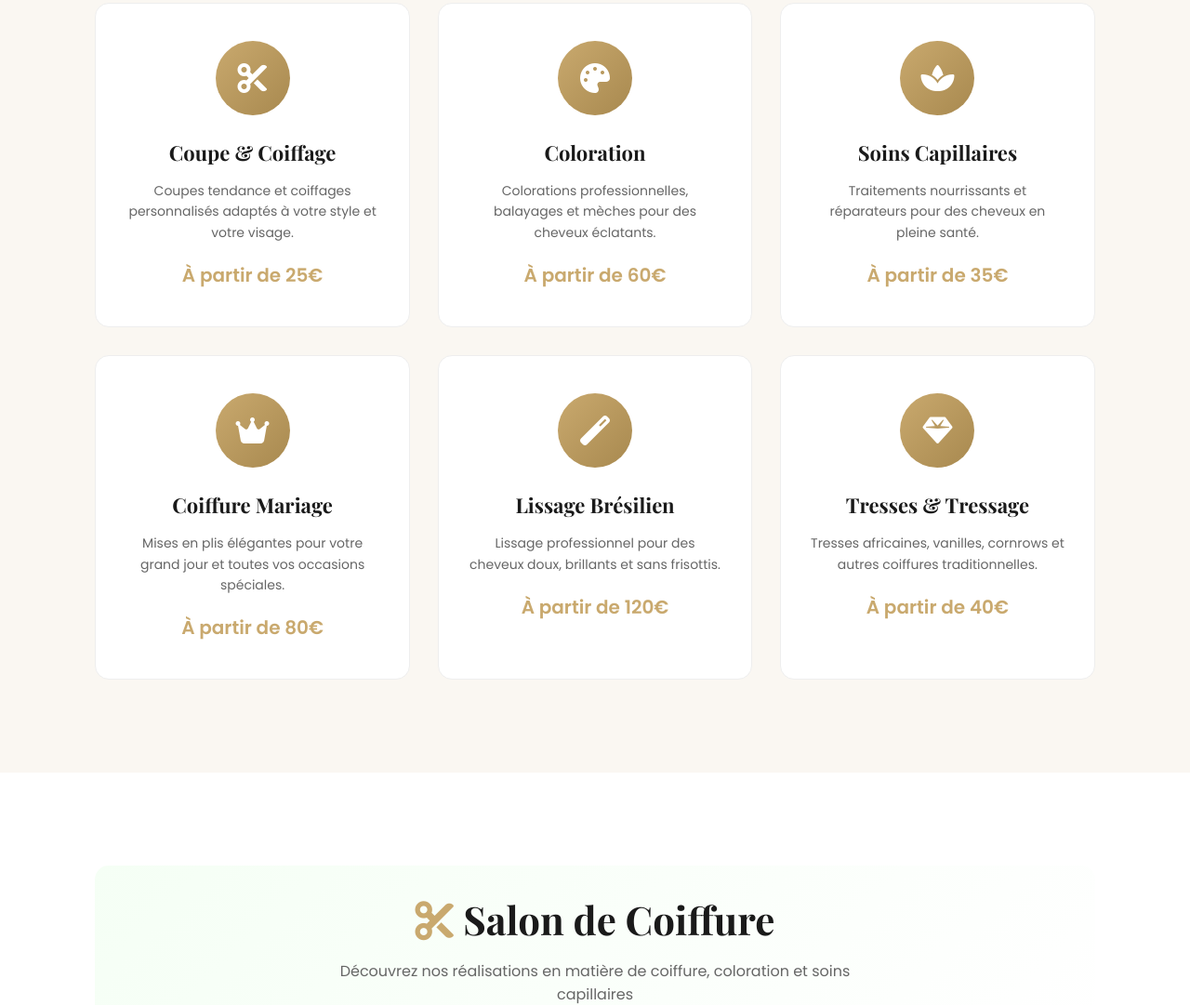
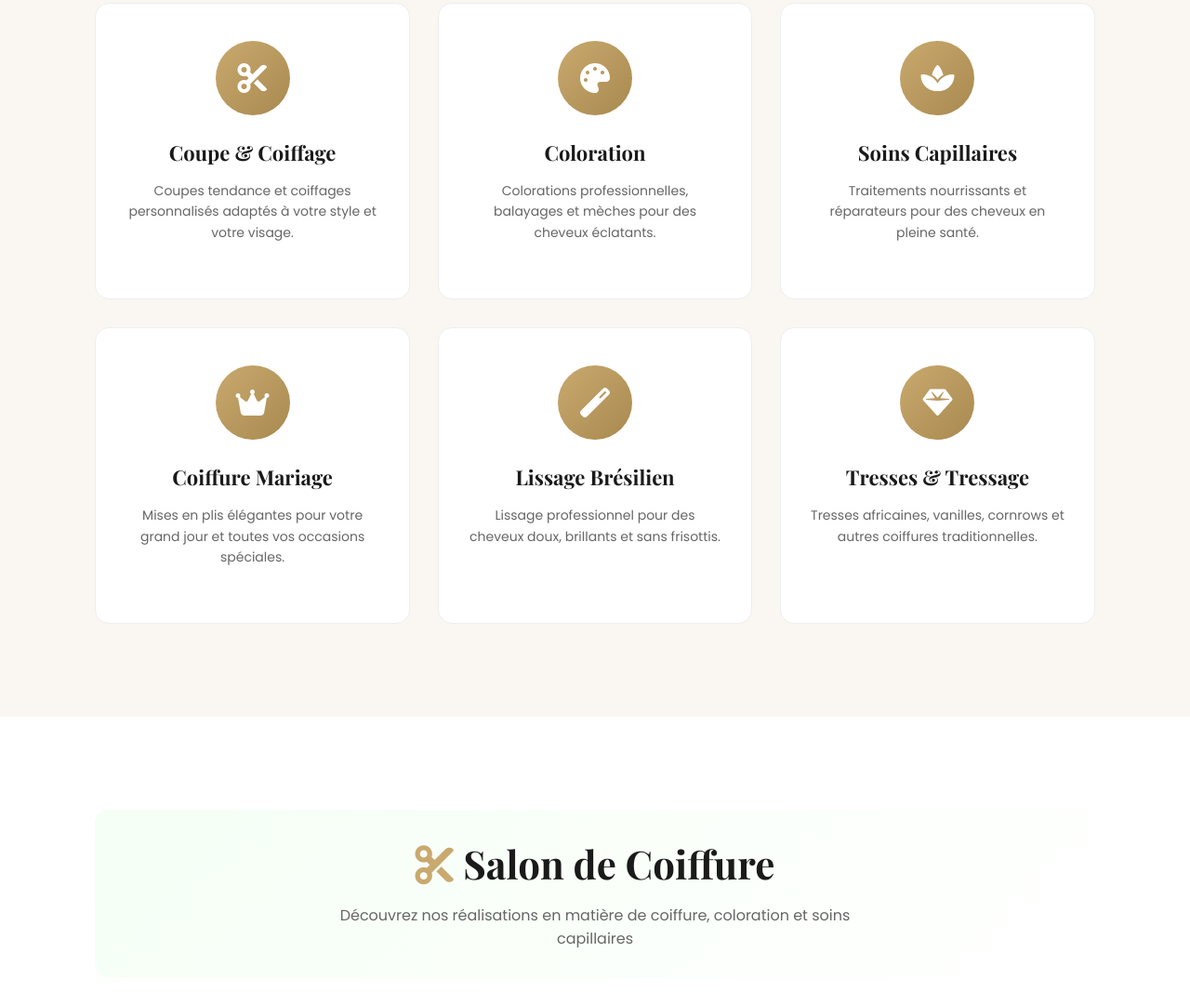
Before and after one commit to zakoyabdoulhafizou959-jpg/APK, a plain HTML site: page index.html in a window 1280 px wide. Shown: the part 1973-3054 px from the top of the page at 93% size. Drawn offline with nearby package versions, Linux system fonts and the light colour scheme.

Commit message:
Update index.html

```diff
--- a/index.html
+++ b/index.html
@@ -985,37 +985,37 @@
       <div class="service-icon"><i class="fas fa-cut"></i></div>
       <h3>Coupe & Coiffage</h3>
       <p>Coupes tendance et coiffages personnalisés adaptés à votre style et votre visage.</p>
-      <div class="price">À partir de 25€</div>
+      <div class="price"></div>
     </div>
     <div class="service-card">
       <div class="service-icon"><i class="fas fa-palette"></i></div>
       <h3>Coloration</h3>
       <p>Colorations professionnelles, balayages et mèches pour des cheveux éclatants.</p>
-      <div class="price">À partir de 60€</div>
+      <div class="price"></div>
     </div>
     <div class="service-card">
       <div class="service-icon"><i class="fas fa-spa"></i></div>
       <h3>Soins Capillaires</h3>
       <p>Traitements nourrissants et réparateurs pour des cheveux en pleine santé.</p>
-      <div class="price">À partir de 35€</div>
+      <div class="price"></div>
     </div>
     <div class="service-card">
       <div class="service-icon"><i class="fas fa-crown"></i></div>
       <h3>Coiffure Mariage</h3>
       <p>Mises en plis élégantes pour votre grand jour et toutes vos occasions spéciales.</p>
-      <div class="price">À partir de 80€</div>
+      <div class="price"></div>
     </div>
     <div class="service-card">
       <div class="service-icon"><i class="fas fa-magic"></i></div>
       <h3>Lissage Brésilien</h3>
       <p>Lissage professionnel pour des cheveux doux, brillants et sans frisottis.</p>
-      <div class="price">À partir de 120€</div>
+      <div class="price"></div>
     </div>
     <div class="service-card">
       <div class="service-icon"><i class="fas fa-gem"></i></div>
       <h3>Tresses & Tressage</h3>
       <p>Tresses africaines, vanilles, cornrows et autres coiffures traditionnelles.</p>
-      <div class="price">À partir de 40€</div>
+      <div class="price"></div>
     </div>
   </div>
 </section>
```
